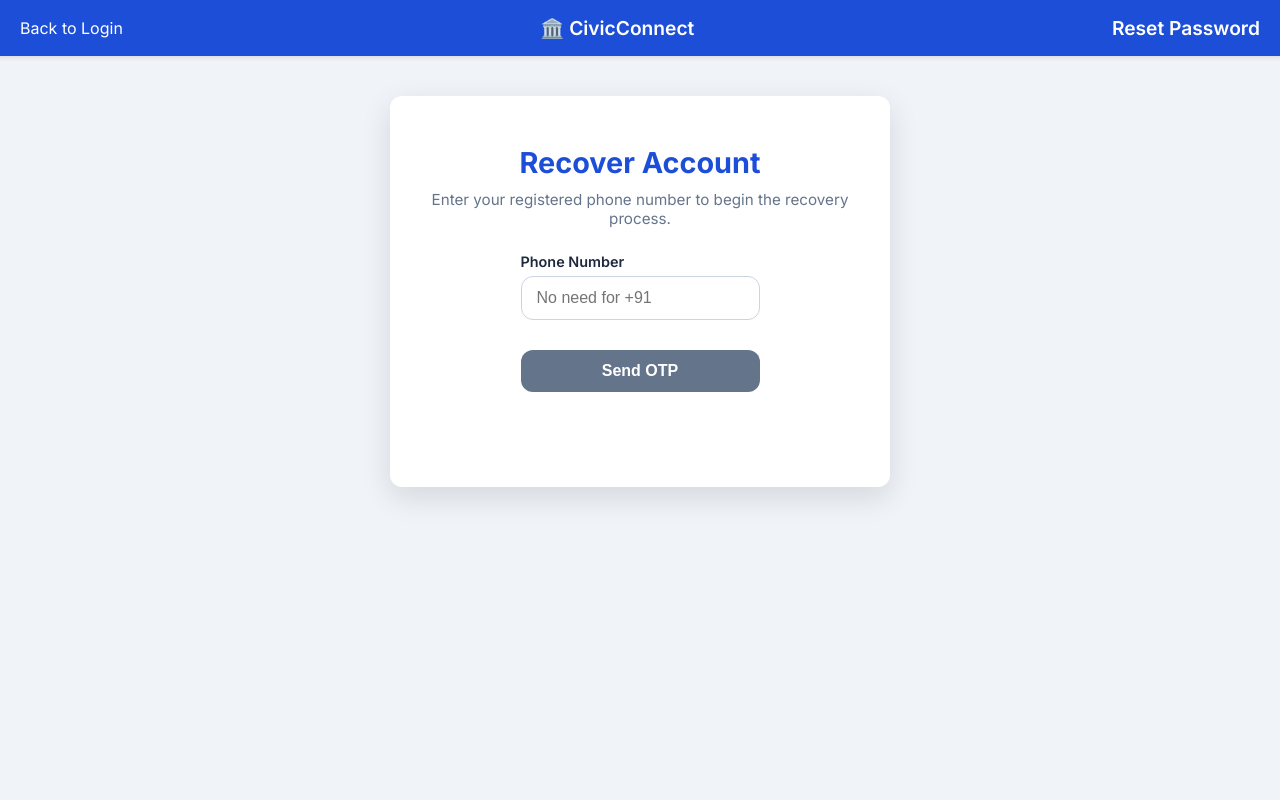
After one commit to karthik4j/CivicConnect, a Flask app: page /user_forgot in a window 1280 px wide. The commit adds this page. Run offline with Flask 3, Linux system fonts and the light colour scheme.

Commit message:
2FA for account registration and password reset

```diff
--- a/app.py
+++ b/app.py
@@ -155,12 +155,118 @@ def index():
         return redirect(url_for('home'))
   return render_template('index.html')
 
+@app.route('/user_forgot')
+def user_forgot():
+    session['user_type']={'type':"user"}
+    return render_template('reset_user_pass.html')
+
+@app.route('/admin_forgot')
+def admin_forgot():
+    session['user_type']={'type':"admin"}
+    return render_template('reset_user_pass.html')
+
+@app.route('/user_forgot_back')
+def user_forgot_back():
+    session.clear()
+    return redirect(url_for('index'))
+
+@app.route('/check_number_OTP', methods=['POST'])
+def check_number_OTP():
+    data = request.get_json()
+    ph_no = data.get('ph_no')
+    #print(ph_no)
+    usr_type = session.pop('user_type')
+    usr_type = usr_type['type']
+    print('Who is: ',usr_type)
+
+    if(usr_type == 'user'):
+
+        id = conn.execute('SELECT id FROM user WHERE ph_no = ?',(ph_no,))
+        id = id.fetchone()
+        id = clean_tuple(id)
+        print('ID of user: ',id)
+        if id=='None':
+            resp = jsonify({'status':'NOT','message':'Invalid phone number'})
+            session['user_type']={'type':usr_type}
+        else:
+            resp = jsonify({'status':'OK','message':None})
+            otp_now = generate_otp_choice()
+            session['user_type']={'type':"user",'id':id,'otp':otp_now}
+            print('OTP generated : ',otp_now)
+        return resp
+
+    elif(usr_type == 'admin'):
+        id = conn.execute('SELECT id FROM admin WHERE ph_no = ?',(ph_no,))
+        id = clean_tuple(id.fetchone())
+        print('ID of admin: ',id)
+        if id=='None':
+            resp = jsonify({'status':'NOT','message':'Invalid phone number'})
+            session['user_type']={'type':usr_type}
+        else:
+            otp_now = generate_otp_choice()
+            resp = jsonify({'status':'OK','message':None})
+            session['user_type']={'type':"admin",'id':id,'otp':otp_now}
+            print('OTP generated : ',otp_now)
+        return resp
+    else:
+        print("error")
+        resp = jsonify({'message':"Error with resetting, redireting to homepage",'url':url_for('index')})
+        return resp
+
+@app.route('/verfiy_OTP_sent',methods=(['POST']))
+def verfiy_OTP_sent():
+    data = request.get_json()
+    given_OTP =int(data['otp'])
+
+    expected = int(session.get('user_type')['otp'])
+    print('OTP sent : ',given_OTP)
+
+    if(expected == given_OTP):
+        resp = jsonify({'message':"OK"})
+    else:
+        resp = jsonify({'message':"NOT"})
+    return resp
+
+@app.route('/set-new-password',methods=['POST'])
+def set_new_password():
+    data = request.get_json()
+    new_password = data['password']
+    usr_session = session.pop('user_type')
+    usr_type = usr_session['type']
+    usr_id = usr_session['id']
+
+    print("New password: ",new_password)
+    print('ID : ',usr_id)
+
+    if usr_type == 'user':
+        res = conn.execute('SELECT id from user WHERE id = ?',(usr_id,))
+        if res.fetchone():
+            res = conn.execute('UPDATE user SET password = ? WHERE id = ?',(generate_password_hash(new_password),usr_id, ))
+            conn.commit()
+            resp = jsonify({'message':'OK','redirect':url_for('index')})
+        else:
+            resp = jsonify({'message':'NOT'})
+        return resp
+
+    elif usr_type == 'admin':
+        res = conn.execute('SELECT id from admin WHERE id = ?',(usr_id,))
+        if res.fetchone():
+            res = conn.execute('UPDATE admin SET password = ? WHERE id = ?',(generate_password_hash(new_password),usr_id, ))
+            conn.commit()
+            resp = jsonify({'message':'OK','redirect':url_for('admin_login')})
+        else:
+            resp = jsonify({'message':'NOT'})
+        return resp
+    else:
+        resp = resp = jsonify({'message':'Server error, try again'})
+        return resp
+
+
 @app.route('/home')
 def home():
       if "username" in session:
         return render_template("user_dashboard.html", username=session['username'])
       return render_template('index.html')
-
 
 @app.route('/mayor')
 def mayor_page():
@@ -338,12 +444,8 @@ def register():
     return resp
 
 def generate_otp_choice():
-
-    digits = string.digits  # '0123456789'
-    otp = ''.join(random.choice(digits) for _ in range(6))
-    while len(otp) != 6:
-        otp = ''.join(random.choice(digits) for _ in range(6))
-    return int(otp)
+    otp_integer = random.randint(100000, 999999)
+    return otp_integer
 
 @app.route('/verify_otp', methods=['POST'])
 def verify_otp():
@@ -486,20 +588,6 @@ def register_complaint():
 
     return render_template('message.html', message='Successfully registered complaint')
 
-#spot waste dump
-@app.route('/waste_dump')
-def waste_dump():
-    return render_template('spot_waste_dump.html')
-
-#spot open drain
-@app.route('/open_drain')
-def open_drain():
-    return render_template('spot_open_drain.html')
-
-#spot pothole
-@app.route('/pothole')
-def pothole():
-    return render_template('spot_pothole.html')
 
 @app.route('/admin_login')
 def admin_login():
--- a/templates/index.html
+++ b/templates/index.html
@@ -186,6 +186,9 @@
 
       <button type="submit" class="btn primary" onclick="setActionForm('login')">Sign In</button>
 
+      <a href="{{ url_for('user_forgot') }}">
+        <h3 class="new-user-label">Forgot Password?</h3>
+      </a>
       <div class="divider"></div>
 
       <h3 class="new-user-label">New User?</h3>
--- /dev/null
+++ b/templates/reset_user_pass.html
@@ -0,0 +1,558 @@
+<!DOCTYPE html>
+<html lang="en">
+<head>
+    <meta charset="UTF-8">
+    <meta name="viewport" content="width=device-width, initial-scale=1.0">
+    <title>Reset Password – CivicConnect</title>
+    <!-- Use Inter font from Google Fonts -->
+    <link href="https://fonts.googleapis.com/css2?family=Inter:wght@400;600;700&display=swap" rel="stylesheet">
+    <style>
+        /* --- CSS VARIABLES (Tailwind-style palette) --- */
+        :root {
+            --bg: #F0F4F8; /* Lighter background */
+            --surface: #FFFFFF;
+            --primary: #1D4ED8; /* Deep Blue */
+            --primary-2: #3B82F6; /* Lighter Blue for hover */
+            --text: #1E293B;
+            --muted: #64748B;
+            --border: #CBD5E1; /* Light Gray Border */
+            --shadow: 0 10px 30px rgba(2, 6, 23, .12); /* Stronger shadow */
+            --radius: 12px;
+            /* Custom colors for feedback */
+            --success-bg: #D1FAE5;
+            --success-text: #065F46;
+            --success-border: #10B981;
+            --error-bg: #FEE2E2;
+            --error-text: #991B1B;
+            --error-border: #EF4444;
+            --warning-text: #B45309;
+        }
+
+        /* --- BASE STYLES --- */
+        body {
+            margin: 0;
+            font-family: 'Inter', sans-serif;
+            background: var(--bg);
+            color: var(--text);
+            display: flex;
+            flex-direction: column;
+            align-items: center;
+            min-height: 100vh;
+        }
+
+        header {
+            width: 100%;
+            background: var(--primary);
+            color: white;
+            padding: 16px 24px;
+            display: flex;
+            justify-content: space-between;
+            align-items: center;
+            box-shadow: 0 2px 4px rgba(0, 0, 0, 0.1);
+        }
+
+        header h2 {
+            margin: 0;
+            font-size: 1.2rem;
+            font-weight: 600;
+            margin-left: 20px;
+            margin-right: 20px;
+        }
+
+        header a {
+            color: white;
+            text-decoration: none;
+            font-weight: 500;
+            transition: opacity 0.2s;
+            margin-left: 20px;
+            margin-right: 20px;
+        }
+
+        header a:hover {
+            opacity: 0.8;
+        }
+
+        /* --- CARD CONTAINER --- */
+        .auth-card {
+            background: var(--surface);
+            border-radius: var(--radius);
+            box-shadow: var(--shadow);
+            padding: 30px;
+            margin: 40px auto;
+            width: 90%;
+            max-width: 440px;
+            display: flex;
+            flex-direction: column;
+            align-items: center;
+            text-align: center;
+        }
+
+        .auth-card h1 {
+            font-size: clamp(1.5rem, 5vw, 1.8rem);
+            margin-bottom: 5px;
+            color: var(--primary);
+            font-weight: 700;
+        }
+
+        .auth-card h3 {
+            color: var(--muted);
+            font-weight: 400;
+            font-size: 0.95rem;
+            margin-top: 5px;
+            margin-bottom: 25px;
+        }
+
+        /* --- FORM FIELD GROUPING --- */
+        .form-group {
+            width: 100%;
+            margin-bottom: 20px;
+            text-align: left;
+        }
+
+        .form-group label {
+            display: block;
+            font-size: 0.9rem;
+            font-weight: 600;
+            color: var(--text);
+            margin-bottom: 6px;
+        }
+
+        /* --- INPUT STYLES --- */
+        input[type="text"],
+        input[type="number"],
+        input[type="password"] {
+            width: 100%;
+            padding: 12px 15px;
+            border: 1px solid var(--border);
+            border-radius: var(--radius);
+            font-size: 1rem;
+            color: var(--text);
+            box-sizing: border-box;
+            transition: border-color 0.2s, box-shadow 0.2s, background-color 0.2s;
+        }
+
+        /* Hide number input arrows */
+        input[type="number"]::-webkit-outer-spin-button,
+        input[type="number"]::-webkit-inner-spin-button {
+            -webkit-appearance: none;
+            margin: 0;
+        }
+        input[type="number"] {
+            -moz-appearance: textfield;
+        }
+
+        /* --- BUTTON STYLING (Primary Action) --- */
+        .btnstyle {
+            background-color: var(--primary);
+            color: white;
+            padding: 12px 25px;
+            border-radius: var(--radius);
+            border: none;
+            font-size: 1rem;
+            font-weight: 600;
+            cursor: pointer;
+            transition: background-color 0.2s, transform 0.1s, box-shadow 0.2s;
+            box-shadow: 0 4px 10px rgba(29, 78, 216, 0.3);
+            width: 100%;
+            margin-top: 10px;
+        }
+
+        .btnstyle:hover {
+            background-color: var(--primary-2);
+            box-shadow: 0 6px 12px rgba(29, 78, 216, 0.4);
+        }
+
+        .btnstyle:disabled {
+            background-color: var(--muted);
+            cursor: not-allowed;
+            box-shadow: none;
+        }
+
+        /* --- MESSAGE STYLING (usermsg) --- */
+        #usermsg {
+            width: 100%;
+            margin-top: 25px;
+            min-height: 40px;
+            transition: all 0.3s ease-in-out;
+            text-align: center;
+        }
+
+        .msg-success {
+            background-color: var(--success-bg);
+            color: var(--success-text);
+            border: 1px solid var(--success-border);
+            padding: 15px;
+            border-radius: var(--radius);
+            font-weight: 600;
+        }
+
+        .msg-error {
+            background-color: var(--error-bg);
+            color: var(--error-text);
+            border: 1px solid var(--error-border);
+            padding: 15px;
+            border-radius: var(--radius);
+            font-weight: 600;
+        }
+
+        .msg-info {
+            background-color: #DBEAFE;
+            color: var(--primary);
+            border: 1px solid var(--primary-2);
+            padding: 15px;
+            border-radius: var(--radius);
+            font-weight: 600;
+        }
+
+    </style>
+</head>
+
+<body>
+
+    <header>
+        <!-- Retaining Jinja code for back link as requested -->
+        <a href="{{url_for('user_forgot_back')}}">Back to Login</a>
+        <h2>🏛️ CivicConnect</h2>
+        <h2>Reset Password</h2>
+    </header>
+
+    <div class="auth-card">
+        <h1 id="main-heading">Recover Account</h1>
+        <h3 id="main-subtitle">Enter your registered phone number to begin the recovery process.</h3>
+
+        <!-- STAGE 1: PHONE NUMBER INPUT -->
+        <div id="phone-stage" class="stage">
+            <div class="form-group">
+                <label for="userPhone">Phone Number</label>
+                <input type="text" id="userPhone" placeholder="No need for +91" maxlength="10">
+            </div>
+
+            <button id="sendOtpBtn" class="btnstyle" onclick="handleSendOtp()" disabled>
+                Send OTP
+            </button>
+        </div>
+
+        <!-- STAGE 2: OTP INPUT - Initially Hidden -->
+        <div id="otp-stage" class="stage" style="display: none;">
+            <div class="form-group">
+                <label for="userOtp">Verification Code (OTP)</label>
+                <input type="text" id="userOtp" placeholder="e.g., 123456" maxlength="6" inputmode="numeric">
+            </div>
+
+            <button id="verifyOtpBtn" class="btnstyle" onclick="handleVerifyOtp()" disabled>
+                Verify OTP
+            </button>
+            <p style="margin-top: 15px; color: var(--muted); font-size: 0.85rem;">
+                Didn't receive code? <a href="#" onclick="handleSendOtp(true)" style="color: var(--primary); text-decoration: none; font-weight: 600;">Resend OTP</a>
+            </p>
+        </div>
+
+        <!-- STAGE 3: PASSWORD RESET INPUT - Initially Hidden -->
+        <div id="password-stage" class="stage" style="display: none;">
+            <div class="form-group">
+                <label for="newPassword">New Password</label>
+                <input type="password" id="newPassword" placeholder="Enter new password">
+            </div>
+            <div class="form-group">
+                <label for="confirmPassword">Confirm Password</label>
+                <input type="password" id="confirmPassword" placeholder="Re-enter new password">
+            </div>
+
+            <button id="resetPasswordBtn" class="btnstyle" onclick="handlePasswordReset()" disabled>
+                Set New Password
+            </button>
+        </div>
+
+        <div id="usermsg" aria-live="polite">
+            <!-- Messages will appear here -->
+        </div>
+    </div>
+
+    <script>
+        // DOM elements
+        const userPhoneInput = document.getElementById('userPhone');
+        const sendOtpBtn = document.getElementById('sendOtpBtn');
+        const userOtpInput = document.getElementById('userOtp');
+        const verifyOtpBtn = document.getElementById('verifyOtpBtn');
+        const newPasswordInput = document.getElementById('newPassword');
+        const confirmPasswordInput = document.getElementById('confirmPassword');
+        const resetPasswordBtn = document.getElementById('resetPasswordBtn');
+        const usermsg = document.getElementById('usermsg');
+        const mainHeading = document.getElementById('main-heading');
+        const mainSubtitle = document.getElementById('main-subtitle');
+        const phoneStage = document.getElementById('phone-stage');
+        const otpStage = document.getElementById('otp-stage');
+        const passwordStage = document.getElementById('password-stage');
+
+        // State to store the successfully confirmed phone number (for display purposes)
+        let confirmedPhoneNumber = null;
+        const REDIRECT_DELAY = 5000; // 5 seconds
+
+        // --- Utility Functions ---
+
+        /** Clears and displays a message */
+        function displayMessage(message, type = 'info') {
+            usermsg.innerHTML = `<p class="msg-${type}">${message}</p>`;
+        }
+
+        /** Clears the message area */
+        function clearMessage() {
+            usermsg.innerHTML = '';
+        }
+
+        /** Redirects after a delay */
+        function redirectTo(url) {
+            setTimeout(() => {
+                window.location.href = url;
+            }, REDIRECT_DELAY);
+        }
+
+        /** Transitions the UI from phone input to OTP input */
+        function showOtpStage(phone) {
+            confirmedPhoneNumber = phone;
+            phoneStage.style.display = 'none';
+            otpStage.style.display = 'block';
+            passwordStage.style.display = 'none';
+
+            mainHeading.textContent = 'Verify Account';
+
+            // Masking phone number for display
+            const maskedPhone = phone.slice(-4);
+            mainSubtitle.innerHTML = `Enter the 6-digit code sent to your number ending in <strong>${maskedPhone}</strong>.`;
+
+            clearMessage();
+            userOtpInput.focus();
+        }
+
+        /** Transitions the UI from OTP input to the Password Reset stage */
+        function showPasswordStage() {
+            otpStage.style.display = 'none';
+            phoneStage.style.display = 'none';
+            passwordStage.style.display = 'block';
+
+            mainHeading.textContent = 'Set New Password';
+            mainSubtitle.textContent = 'Enter and confirm your new password below.';
+
+            clearMessage();
+            newPasswordInput.value = '';
+            confirmPasswordInput.value = '';
+            resetPasswordBtn.disabled = true;
+            newPasswordInput.focus();
+        }
+
+        // --- Input Event Listeners for Validation ---
+
+        userPhoneInput.addEventListener('input', () => {
+            const phone = userPhoneInput.value.trim().replace(/\D/g, '');
+            // Enable Send OTP button only if 10 digits are entered
+            sendOtpBtn.disabled = phone.length !== 10;
+        });
+
+        userOtpInput.addEventListener('input', () => {
+            const otp = userOtpInput.value.trim();
+            // Enable Verify OTP button only if 6 digits are entered
+            verifyOtpBtn.disabled = otp.length !== 6;
+        });
+
+        // Combined listener for password validation
+        function validatePasswordInputs() {
+            const newPass = newPasswordInput.value;
+            const confirmPass = confirmPasswordInput.value;
+
+            // Check if both fields are non-empty
+            const notEmpty = newPass.length > 0 && confirmPass.length > 0;
+            // Check if passwords match
+            const passwordsMatch = newPass === confirmPass;
+
+            // Enable the reset button only if both conditions are met
+            resetPasswordBtn.disabled = !(notEmpty && passwordsMatch);
+
+            // Optional: Provide immediate feedback to the user
+            if (confirmPass.length > 0 && newPass !== confirmPass) {
+                 displayMessage("Passwords do not match.", 'error');
+            } else if (notEmpty) {
+                 clearMessage();
+            }
+        }
+
+        newPasswordInput.addEventListener('input', validatePasswordInputs);
+        confirmPasswordInput.addEventListener('input', validatePasswordInputs);
+
+        // --- Core Logic: Step 1 (Check Phone Number & Send OTP) ---
+
+        async function handleSendOtp(isResend = false) {
+            const phone = userPhoneInput.value.trim().replace(/\D/g, '');
+
+            if (phone.length !== 10) {
+                displayMessage("Please enter a valid 10-digit phone number.", 'error');
+                return;
+            }
+
+            // Lock UI
+            sendOtpBtn.disabled = true;
+            sendOtpBtn.textContent = isResend ? 'Resending...' : 'Checking Account...';
+            clearMessage();
+            displayMessage(isResend ? "Requesting new OTP..." : "Sending request to confirm phone number...", 'info');
+
+            const apiUrl = '/check_number_OTP';
+            const payload = { ph_no: phone };
+
+            try {
+                const response = await fetch(apiUrl, {
+                    method: 'POST',
+                    headers: { 'Content-Type': 'application/json' },
+                    body: JSON.stringify(payload)
+                });
+
+                if (!response.ok) {
+                    throw new Error(`Server returned status: ${response.status}`);
+                }
+
+                const result = await response.json();
+
+                if (result.status === 'OK') {
+                    // User exists. Transition to OTP stage.
+                    showOtpStage(phone);
+                    // Display success message for the action taken (sending OTP)
+                    displayMessage(`An OTP has been sent to your registered number.`, 'success');
+
+                } else {
+                    // Phone number not registered
+                    displayMessage(result.message || "Error: Account not found. Please verify the phone number.", 'error');
+                }
+
+            } catch (error) {
+                console.error('Fetch error:', error);
+                displayMessage("A network or server error occurred. Please try again.", 'error');
+            } finally {
+                // Unlock phone button if still in phone stage
+                if (phoneStage.style.display !== 'none') {
+                    sendOtpBtn.disabled = phone.length !== 10;
+                    sendOtpBtn.textContent = 'Send OTP';
+                }
+            }
+        }
+
+        // --- Core Logic: Step 2 (Verify OTP) ---
+
+        async function handleVerifyOtp() {
+            const otp = userOtpInput.value.trim();
+
+            // Validation: Check only for 6 digit length
+            if (otp.length !== 6) {
+                displayMessage("Please enter the 6-digit OTP code.", 'error');
+                return;
+            }
+
+            // Lock UI
+            verifyOtpBtn.disabled = true;
+            verifyOtpBtn.textContent = 'Verifying...';
+            clearMessage();
+            displayMessage("Verifying code...", 'info');
+
+            const apiUrl = '/verfiy_OTP_sent';
+            const payload = { otp: otp };
+
+            try {
+                const response = await fetch(apiUrl, {
+                    method: 'POST',
+                    headers: { 'Content-Type': 'application/json' },
+                    body: JSON.stringify(payload)
+                });
+
+                if (!response.ok) {
+                    throw new Error(`Server returned status: ${response.status}`);
+                }
+
+                const result = await response.json();
+
+                if (result.message === 'OK') {
+                    // Verification successful. Proceed to next stage (password change).
+                    showPasswordStage();
+                    displayMessage("OTP verified successfully! Now set your new password.", 'success');
+                } else {
+                    // OTP is incorrect
+                    displayMessage("Verification failed. The OTP you entered is incorrect.", 'error');
+                }
+
+            } catch (error) {
+                console.error('Fetch error:', error);
+                displayMessage("A network or server error occurred during verification. Please try again.", 'error');
+            } finally {
+                // Unlock OTP button if still in OTP stage (meaning verification failed)
+                if (otpStage.style.display !== 'none') {
+                    verifyOtpBtn.disabled = otp.length !== 6;
+                    verifyOtpBtn.textContent = 'Verify OTP';
+                }
+            }
+        }
+
+        // --- Core Logic: Step 3 (Set New Password) ---
+
+        async function handlePasswordReset() {
+            const newPassword = newPasswordInput.value.trim();
+            const confirmPassword = confirmPasswordInput.value.trim();
+
+            if (newPassword === '' || confirmPassword === '') {
+                displayMessage("Password fields cannot be empty.", 'error');
+                return;
+            }
+
+            if (newPassword !== confirmPassword) {
+                displayMessage("The new password and confirmation password do not match.", 'error');
+                return;
+            }
+
+            // Lock UI
+            resetPasswordBtn.disabled = true;
+            resetPasswordBtn.textContent = 'Setting Password...';
+            clearMessage();
+            displayMessage("Sending new password to the server...", 'info');
+
+            const apiUrl = '/set-new-password';
+            // Send only the new password, as the session handles user identification on the server.
+            const payload = { password: newPassword };
+
+            try {
+                const response = await fetch(apiUrl, {
+                    method: 'POST',
+                    headers: { 'Content-Type': 'application/json' },
+                    body: JSON.stringify(payload)
+                });
+
+                if (!response.ok) {
+                    throw new Error(`Server returned status: ${response.status}`);
+                }
+
+                const result = await response.json();
+
+                if (result.message === 'OK' && result.redirect) {
+                    // Password successfully updated.
+                    mainHeading.textContent = 'Password Updated!';
+                    mainSubtitle.textContent = 'Redirecting you shortly...';
+
+                    const successMessage = `Success! Your password has been updated. You will be redirected in ${REDIRECT_DELAY / 1000} seconds.`;
+                    displayMessage(successMessage, 'success');
+
+                    // Redirect after 5 seconds
+                    redirectTo(result.redirect);
+
+                } else {
+                    // Server-side failure (e.g., session error, user not found after all checks)
+                    displayMessage(result.message || "Password update failed. Please start the recovery process again.", 'error');
+                }
+
+            } catch (error) {
+                console.error('Fetch error:', error);
+                displayMessage("A network or server error occurred during password reset. Please try again.", 'error');
+            } finally {
+                // If the redirect hasn't happened, unlock the button
+                if (mainHeading.textContent !== 'Password Updated!') {
+                    resetPasswordBtn.disabled = false;
+                    resetPasswordBtn.textContent = 'Set New Password';
+                }
+            }
+        }
+    </script>
+</body>
+</html>
```
Also changed, not shown: templates/admin/admin login.html (+24 -3 lines).
